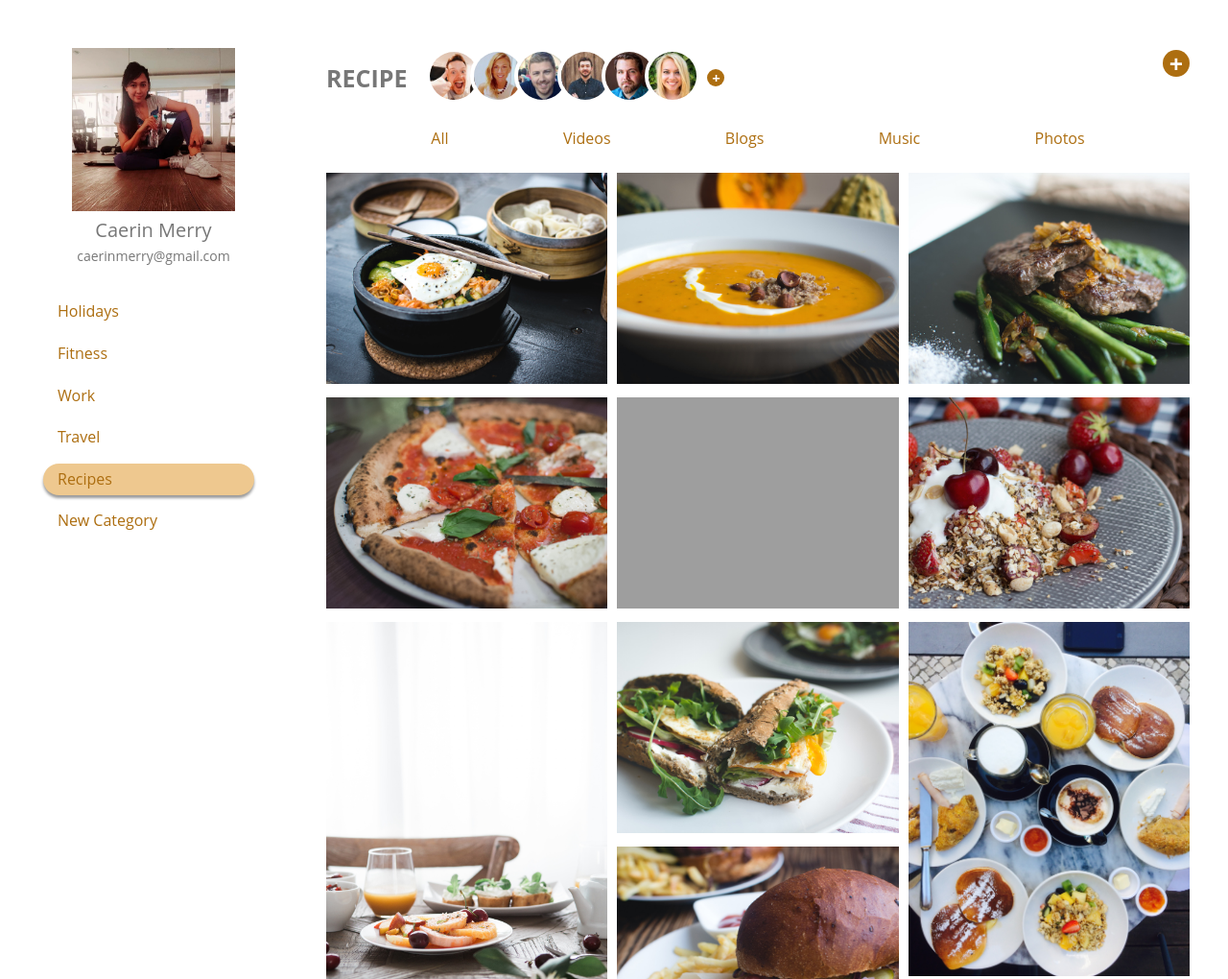
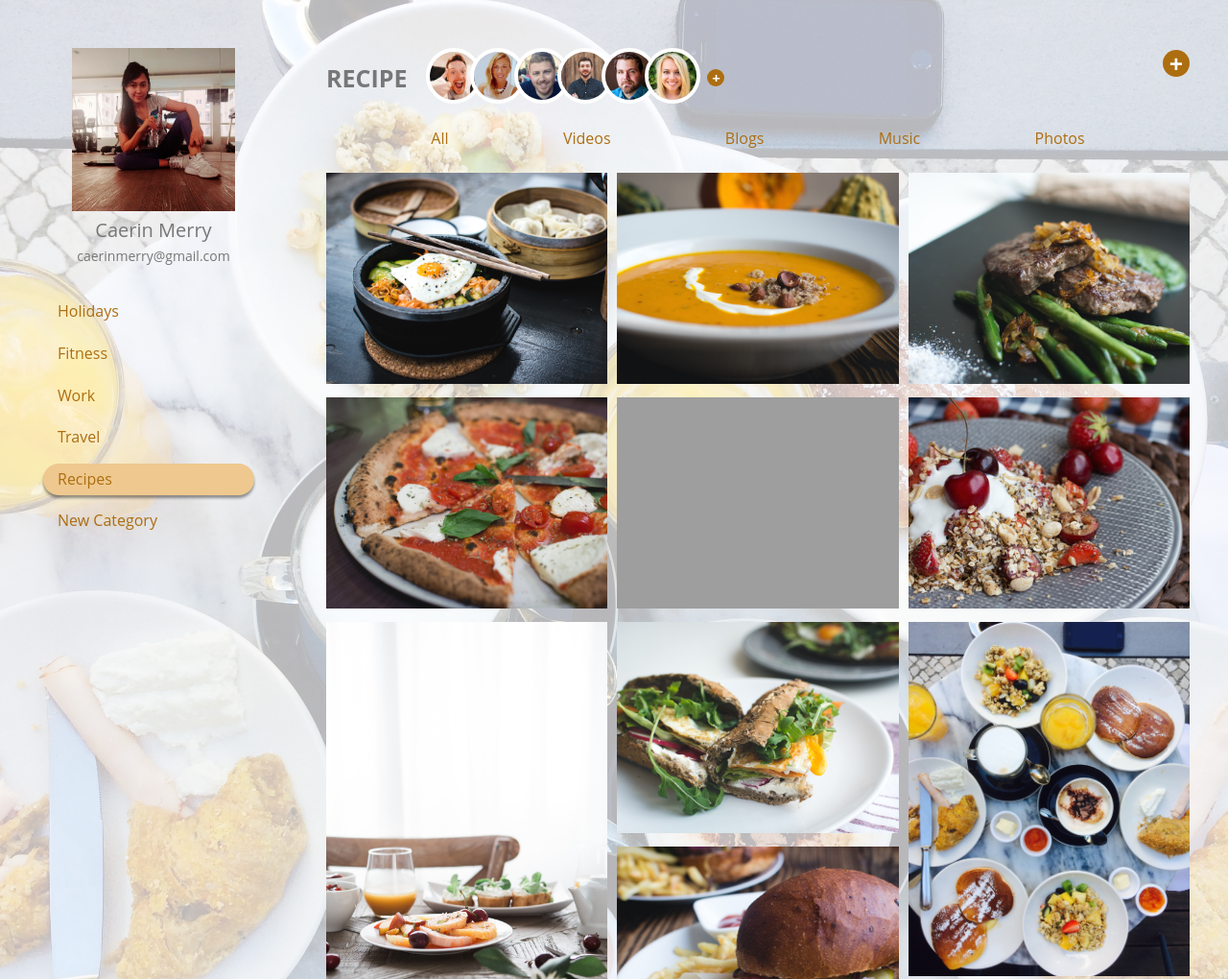
Before and after one commit to ridels44/food, a website: page index.html in a window 1280 px wide. Shown: the top 1020 px of the page at 96% size. Drawn offline with Linux system fonts and the light colour scheme; the site is published under a folder, as on GitHub Pages, so addresses that start at the root find nothing; files whose address does not match are found by name.

Commit message:
change path background body

```diff
--- a/css/style.css
+++ b/css/style.css
@@ -31,7 +31,7 @@ body {
   font-weight: 400;
   line-height: 1.6;
   color: var(--color-Grey-dark-2);
-  background-image: linear-gradient(rgba(255, 255, 255, 0.7), rgba(255, 255, 255, 0.7)), url(/img/background.jpg);
+  background-image: linear-gradient(rgba(255, 255, 255, 0.7), rgba(255, 255, 255, 0.7)), url(./img/background.jpg);
   background-size: cover;
   background-repeat: no-repeat; }
 
```
